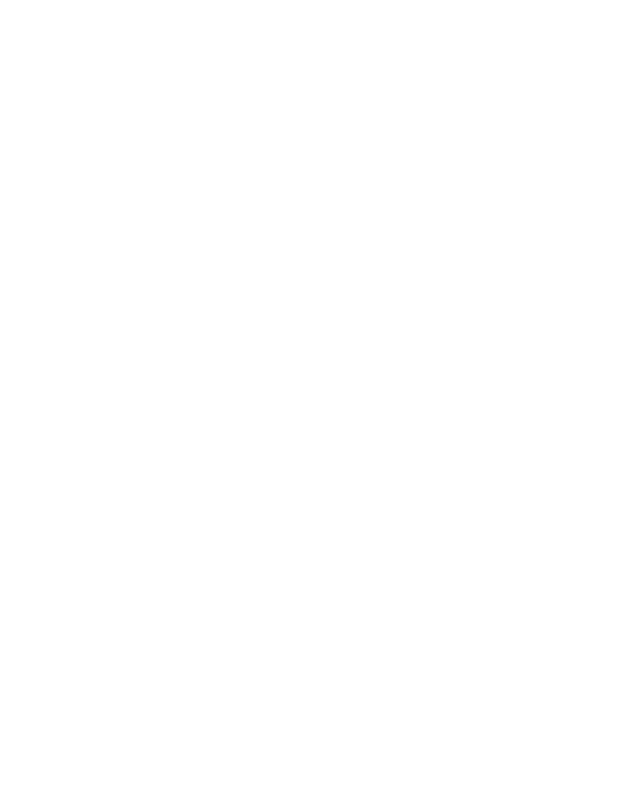
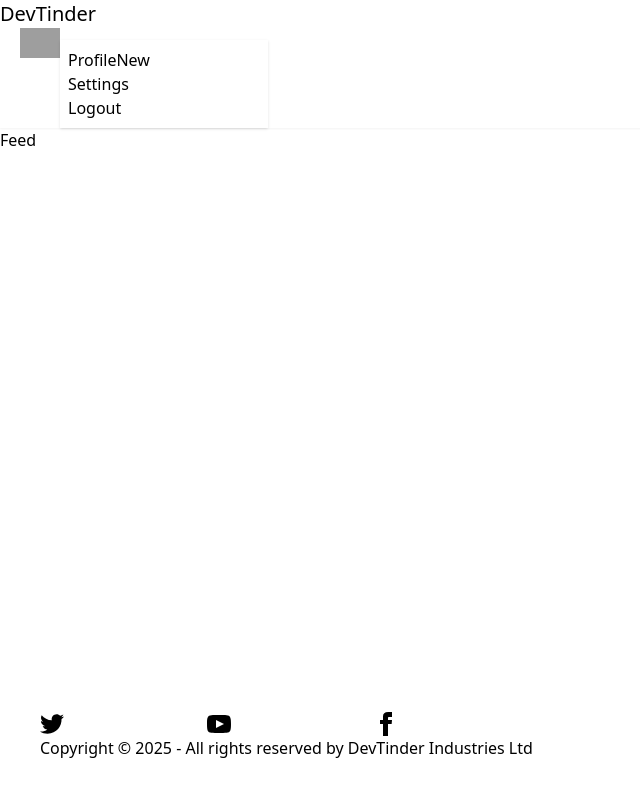
Before and after one commit to Arunsai125/DevTinder-Frontend, a React (Vite) app: page /feed in a window 1280 px wide. Before the commit this address had no page. Shown: the top 796 px of the page, without its empty margins (0-640 px from the left). Built offline with nearby package versions, Linux system fonts and the light colour scheme; grey boxes are pictures that could not be loaded.

Commit message:
feat: add Feed component and integrate it into routing; update Login to navigate to Feed on successful login

```diff
--- a/src/App.jsx
+++ b/src/App.jsx
@@ -4,6 +4,7 @@
 import { BrowserRouter, Routes, Route } from "react-router-dom";
 import { Provider } from "react-redux";
 import appStore from "./utils/appStore";
+import Feed from "./Feed";
 
 function App() {
   return (
@@ -14,6 +15,7 @@
             <Route path="/" element={<Body />}>
               <Route path="/login" element={<Login />} />
               <Route path="/profile" element={<Profile />} />
+              <Route path="/feed" element={<Feed />} />
             </Route>
           </Routes>
         </BrowserRouter>
--- /dev/null
+++ b/src/Feed.jsx
@@ -0,0 +1,7 @@
+import React from "react";
+
+const Feed = () => {
+  return <div>Feed</div>;
+};
+
+export default Feed;
--- a/src/Login.jsx
+++ b/src/Login.jsx
@@ -2,11 +2,13 @@
 import axios from "axios";
 import { useDispatch } from "react-redux";
 import { addUser } from "./utils/userSlice";
+import { useNavigate } from "react-router-dom";
 
 const Login = () => {
   const [emailId, setEmailId] = useState("arunsaiknr@gmail.com");
   const [password, setPassword] = useState("Bhagavathi@321");
   const dispatch = useDispatch();
+  const navigate = useNavigate();
   const handleLogin = async () => {
     try {
       const res = await axios.post(
@@ -16,6 +18,7 @@
       );
       console.log(res);
       dispatch(addUser(res.data.data));
+      return navigate("/feed");
     } catch (err) {
       console.error(err.message);
     }
```
